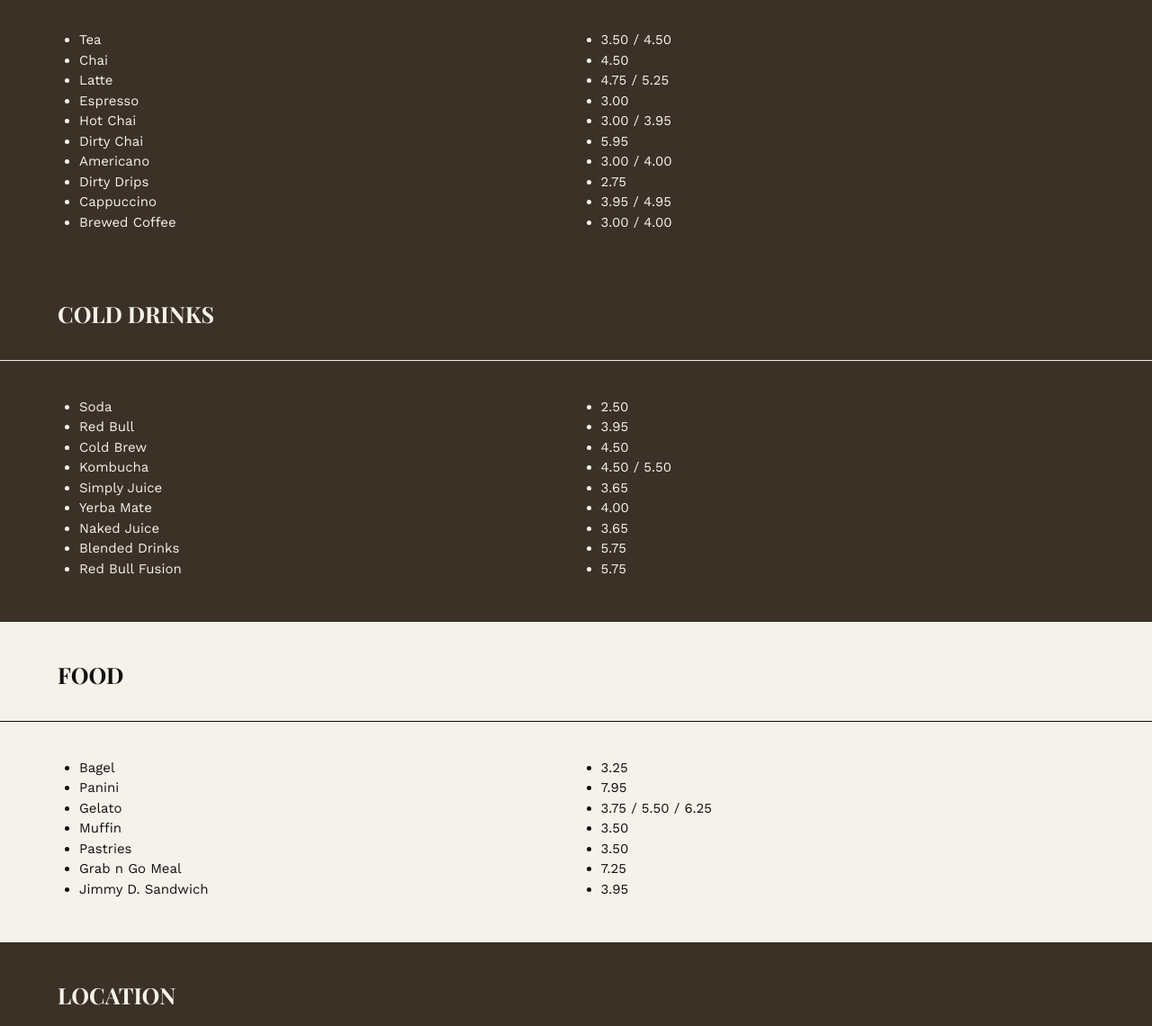
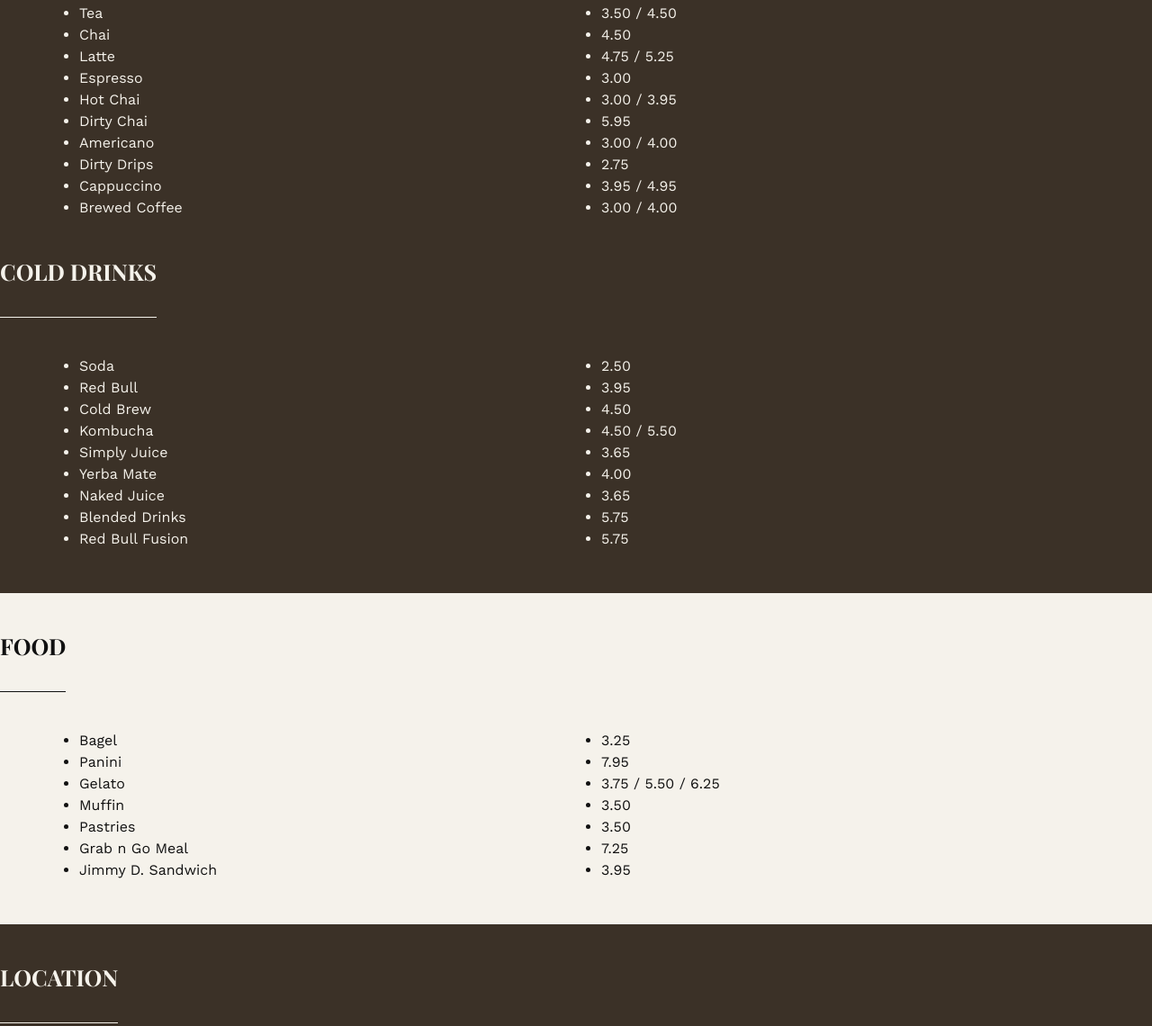
Before and after one commit to rainirogers/CharlieWebsite, a plain HTML site: page index.html in a window 1280 px wide. Shown: the part 884-2024 px from the top of the page at 90% size. Drawn offline with nearby package versions, Linux system fonts and the light colour scheme.

Commit message:
adjusting

```diff
--- a/css/styles.css
+++ b/css/styles.css
@@ -21,20 +21,19 @@ h1 {
 }
 
 h2 {
+    border-bottom: solid 1px #F5F2EB;
+    position: absolute;
     font-size: 25px;
+    margin-bottom: 1rem;
+    padding-bottom: 2rem;
 }
 
 h3 {
-    padding-top: 2rem;
+    border-bottom: solid 1px #111;
+    position: absolute;
     font-size: 25px;
-}
-
-h4 {
-    font-size: 25px;
-}
-
-h5 {
-    font-size: 25px;
+    margin-bottom: 1rem;
+    padding-bottom: 2rem;
 }
 
 p {
@@ -59,7 +58,6 @@ header {
 }
 
 .about {
-    font-size: 15px;
     background-color: var(--tan);
     color: var(--black);
     padding: 0 3rem;
@@ -67,7 +65,7 @@ header {
 }
 
 figure {
-    margin-top: 2rem;
+    margin-top: 0;
     margin-bottom: 2.7rem;
 }
 
@@ -80,21 +78,15 @@ figure {
 }
 
 .drinks {
-    border-bottom: solid 1px #F5F2EB;
     background-color: var(--brown);
     color: var(--tan);
-    font-size: 15px;
-    padding: 0 3rem;
-    padding-bottom: 2rem;
-    padding-top: 2.5rem;
 }
 
 .hotdrinkslist {
     background-color: var(--brown);
     color: var(--tan);
-    font-size: 15px;
     padding: 0 3rem;
-    padding-top: 2.5rem;
+    padding-top: 5.5rem;
 }
 
 ul {
@@ -106,9 +98,8 @@ ul {
 .colddrinkslist {
     background-color: var(--brown);
     color: var(--tan);
-    font-size: 15px;
     padding: 0 3rem;
-    padding-top: 2.5rem;
+    padding-top: 5.5rem;
     padding-bottom: 3rem;
 }
 
@@ -119,20 +110,15 @@ ul {
 }
 
 .food {
-    border-bottom: solid 1px #111;
     background-color: var(--tan);
     color: var(--black);
-    padding: 0 3rem;
-    padding-bottom: 2rem;
-    padding-top: 2.5rem;
 }
 
 .foodlist {
     background-color: var(--tan);
     color: var(--black);
-    font-size: 15px;
     padding: 0 3rem;
-    padding-top: 2.5rem;
+    padding-top: 5.5rem;
     padding-bottom: 3rem;
 }
 
@@ -142,12 +128,14 @@ ul {
     -moz-columns: 2;
 }
 
-.location {
-    border-bottom: solid 1px #F5F2EB;
+.name {
     background-color: var(--brown);
     color: var(--tan);
-    font-size: 15px;
-    padding: 0 3rem;
-    padding-bottom: 2rem;
-    padding-top: 2.5rem;
 }
+
+.location {
+    background-color: var(--brown);
+    color: var(--tan);
+    padding-top: 5.5rem;
+    padding-bottom: 3rem;
+}
--- a/index.html
+++ b/index.html
@@ -80,7 +80,7 @@
   </section>
 
   <header class="cold drinks grid">
-  <h3>COLD DRINKS</h3>
+  <h2>COLD DRINKS</h2>
   </header>
 
     <section class="colddrinkslist">
@@ -110,7 +110,7 @@
     </section>
 
     <header class="food grid">
-      <h4>FOOD</h4>
+      <h3>FOOD</h3>
     </header>
 
     <section class="foodlist">
@@ -135,8 +135,8 @@
 
     </section>
 
-    <header class="location grid">
-      <h5>LOCATION</h5>
+    <header class="name grid">
+      <h2>LOCATION</h2>
     </header>
 
     <section class="location grid">
```
